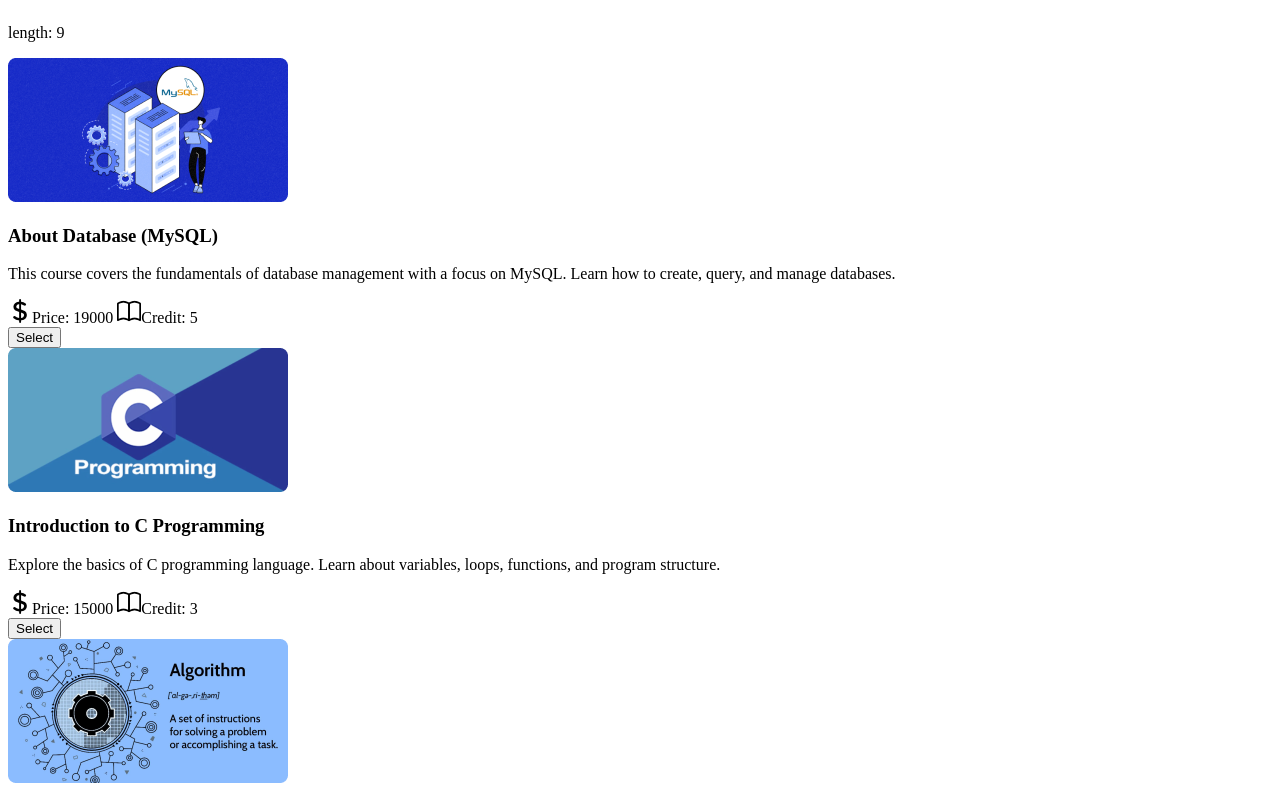
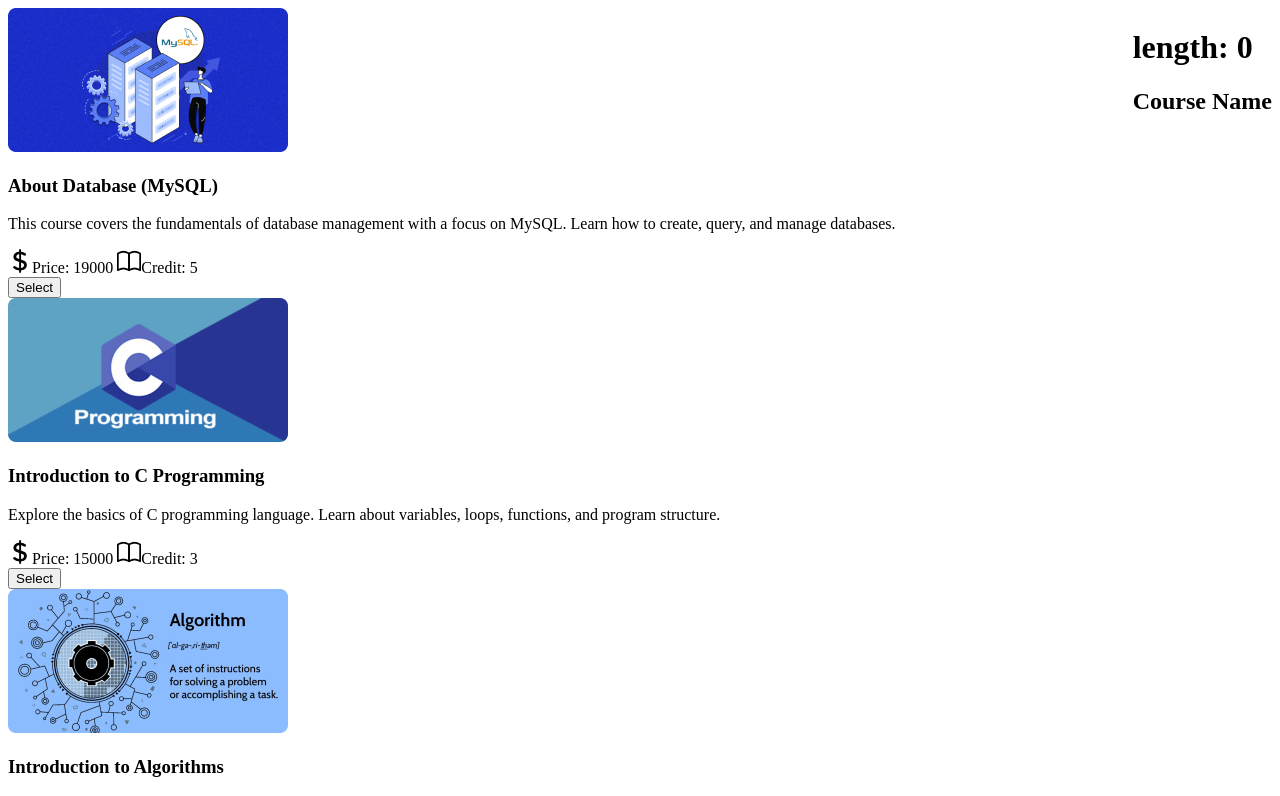
Before and after one commit to IsrakUAP/my-course-roster, a React (Vite) app: page / in a window 1280 px wide. Shown: the top 796 px of the page. Built offline with nearby package versions, Linux system fonts and the light colour scheme.

Commit message:
The cart child component can show the JSON data when we click a button on the card child component. This click request goes through the root parent app component and the data is shown by courseTitle also an alert pops up if take the course more than one time.

```diff
--- a/src/App.jsx
+++ b/src/App.jsx
@@ -1,17 +1,30 @@
-
+import { useState } from 'react'
 import './App.css'
 import Cards from './components/Cards/Cards'
 import Cart from './components/Cart/Cart';
 
 
 function App() {
+  const [coursename, setCoursename] = useState([]);
+
+  const countCourse = (card) =>{
+    const isExist = coursename.find(data => data.courseTitle == card.courseTitle)
+
+    if (isExist) {
+      alert('This course is already added in the list')
+
+    }
+    else{
+      setCoursename([...coursename, card]);
+    }
+  }
 
 
   return (
     <>
       <div className='headerContainer'>
-        <Cards></Cards>
-        <Cart></Cart>
+        <Cards countCourse={countCourse}></Cards>
+        <Cart coursename={coursename}></Cart>
       </div>
     </>
   )
--- a/src/components/Card/Card.jsx
+++ b/src/components/Card/Card.jsx
@@ -1,6 +1,6 @@
 
 
-const Card = ({card}) => {
+const Card = ({card,countCourse}) => {
     const {courseImg,courseTitle,courseDescription,courseFeeIcon,courseFee,courseIcon,courseCredit} = card;
     console.log(card);
     return (
@@ -11,7 +11,7 @@ const Card = ({card}) => {
             <div>
                 <img src={courseFeeIcon} alt="" /><span>Price: {courseFee}</span> <img src={courseIcon} alt="" /><span>Credit: {courseCredit} </span>
             </div>
-            <button>Select</button>
+            <button onClick={()=>countCourse(card)} >Select</button>
         </div>
     );
 };
--- a/src/components/Cards/Cards.jsx
+++ b/src/components/Cards/Cards.jsx
@@ -3,7 +3,7 @@ import { useState } from "react";
 import Card from "../Card/Card";
 
 
-const Cards = () => {
+const Cards = ({countCourse}) => {
     const[cards,setCards]=useState([]);
     useEffect(()=>{
         fetch('data.json')
@@ -12,9 +12,8 @@ const Cards = () => {
     },[])
     return (
         <div>
-            <p>length: {cards.length}</p>
             {
-                cards.map(card=><Card card={card}></Card>)
+                cards.map(card=><Card card={card} countCourse={countCourse}></Card>)
             }
         </div>
     );
--- a/src/components/Cart/Cart.jsx
+++ b/src/components/Cart/Cart.jsx
@@ -1,8 +1,17 @@
 
-const Cart = () => {
+const Cart = ({coursename}) => {
     return (
         <div>
-
+            <h1>length: {coursename.length}</h1>
+            <h2>Course Name</h2>
+            <ol>
+            {
+                coursename.map(card=><li key={card.courseTitle}>
+                    {card.courseTitle}
+                </li>
+                )
+            }
+            </ol>
         </div>
     );
 };
```
